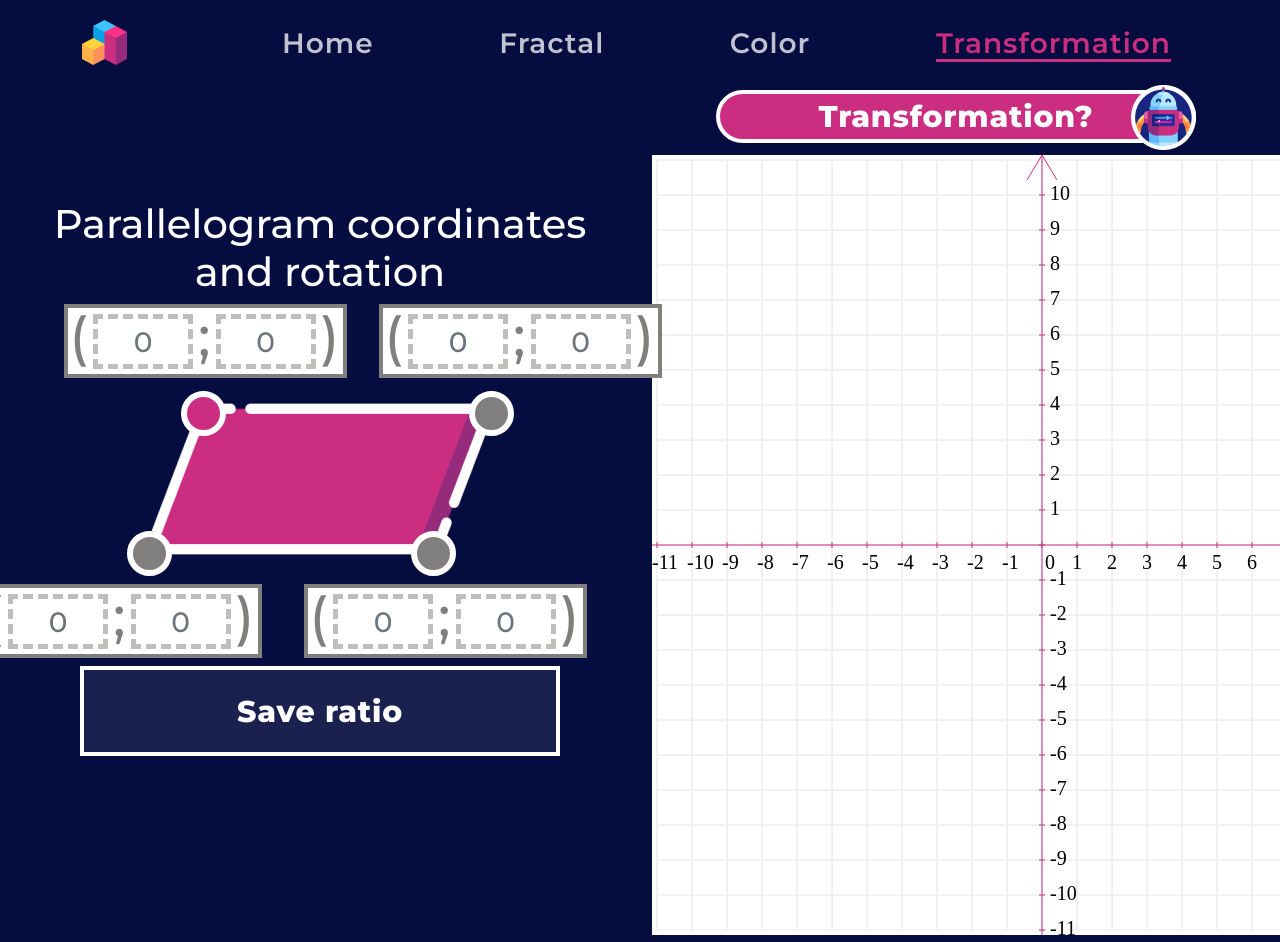
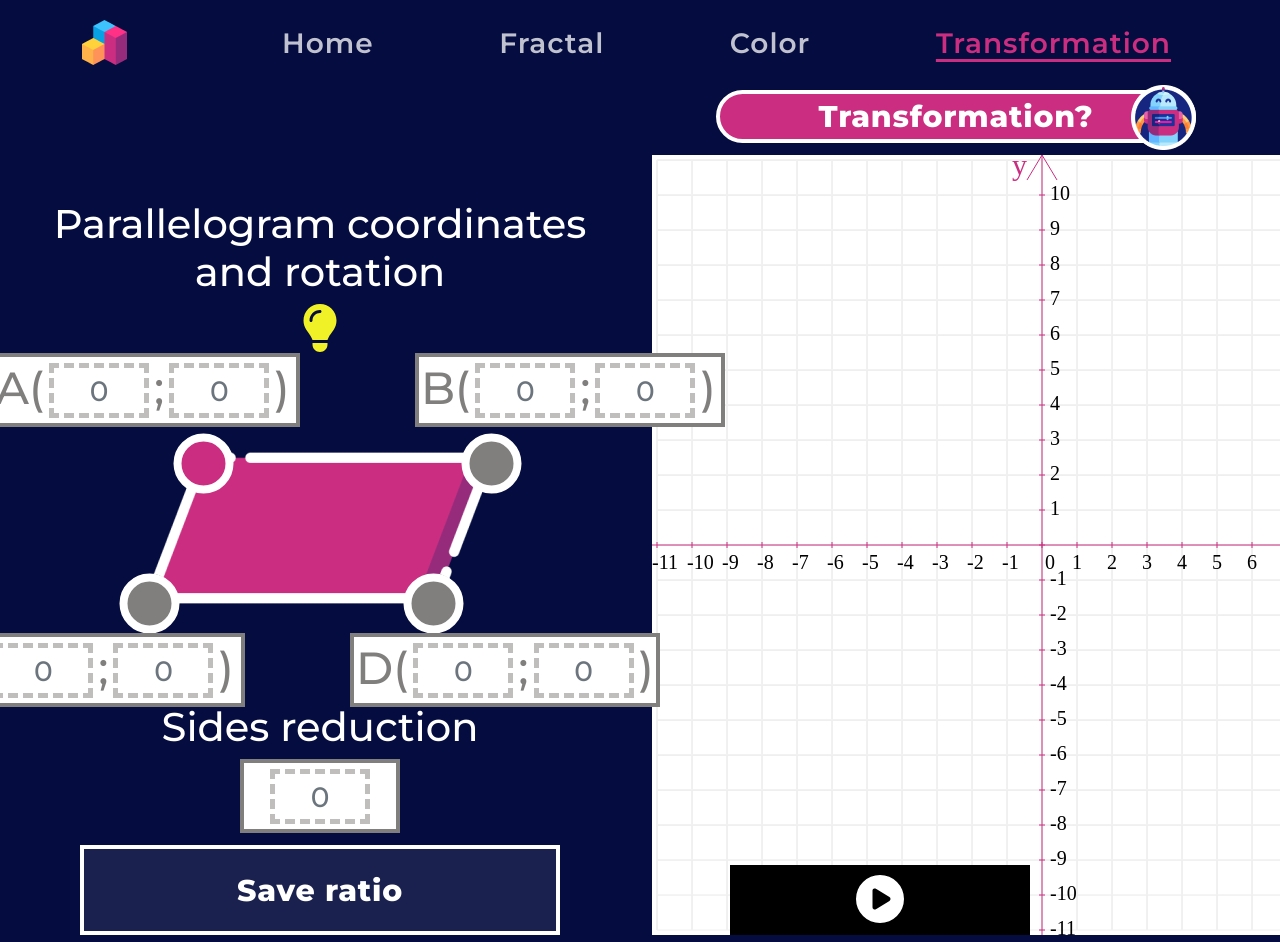
Before and after one commit to VettHor/Fractal, a React (Create React App) app: page /transformation in a window 1280 px wide. Shown: the top 942 px of the page. Built offline with nearby package versions, Linux system fonts and the light colour scheme.

Commit message:
Added parallelogram drawing with name coordinates

```diff
--- a/src/App.css
+++ b/src/App.css
@@ -1030,7 +1030,7 @@ input[type="checkbox"]:focus + .reverse-input-tick {
 }
 
 .radio-point {
-  -webkit-transform: scale(3);
+  -webkit-transform: scale(4);
   position: absolute;
 }
 
@@ -1064,6 +1064,11 @@ input[type="checkbox"]:focus + .reverse-input-tick {
   display: inline-block;
   visibility: visible;
   border: 2px solid white;
+}
+
+.radio-point:hover::after {
+  background-color: #962b7c;
+  transition: 0.3s;
 }
 
 .parallelogram-point-1 {
@@ -1109,8 +1114,9 @@ input[type="checkbox"]:focus + .reverse-input-tick {
 
 .transformation-input-h2 {
   color: #817E7E;
-  font-size: 55px;
-  margin-top: -4px;
+  font-size: 45px;
+  font-weight: 500;
+  margin-top: 4px;
 }
 
 .input-point-1-h2-margin {
@@ -1123,30 +1129,58 @@ input[type="checkbox"]:focus + .reverse-input-tick {
 
 .transformation-position {
   position: absolute;
-  width: 283px !important;
+  width: 310px !important;
   height: 74px !important;
 }
 
 .transformation-position-1 {
   margin-top: -350px !important;
-  margin-left: -230px;
+  margin-left: -350px;
 }
 
 .transformation-position-2 {
   margin-top: -350px !important;
-  margin-left: 400px;
+  margin-left: 500px;
 }
 
 .transformation-position-3 {
   margin-top: -70px !important;
-  margin-left: -400px;
+  margin-left: -460px;
 }
 
 .transformation-position-4 {
   margin-top: -70px !important;
-  margin-left: 250px;
+  margin-left: 370px;
 }
 
 .transformation .border-custom-line {
   border: solid 4px #817E7E;
 }
+
+/*Transformation panel*/
+.record-transformation-panel {
+  width: 300px;
+  height: 70px;
+  background-color: black;
+  position: absolute;
+  margin-top: 780px;
+  margin-left: 78px;
+}
+
+.mt-play-buttons {
+  margin-top: 10px;
+}
+
+.mt-play-buttons:hover {
+  color: #817E7E;
+  cursor: pointer;
+}
+
+.cursor-pointer-bulb {
+  color: rgb(241, 241, 40);
+}
+
+.cursor-pointer-bulb:hover {
+  cursor: pointer;
+  color: rgb(109, 109, 20);
+}
--- a/src/components/Transformation.js
+++ b/src/components/Transformation.js
@@ -4,6 +4,8 @@ import { Popout } from './Popout'
 import parallelogram from '../assets/img/parallelogram.png';
 import questionRobot from '../assets/img/question_robot.png';
 import questionRobotActive from '../assets/img/question_robot_active.png';
+import { FontAwesomeIcon } from "@fortawesome/react-fontawesome"
+import { faPlayCircle, faStopCircle, faPauseCircle, faLightbulb } from "@fortawesome/free-solid-svg-icons"
 
 export const Transformation = () => {
     const canvas = useRef(null);
@@ -13,16 +15,26 @@ export const Transformation = () => {
     const [point2, SetPoint2] = useState({x : '', y : ''});
     const [point3, SetPoint3] = useState({x : '', y : ''});
     const [point4, SetPoint4] = useState({x : '', y : ''});
+    const [reduction, SetReduction] = useState('');
+    const [isActiveDrawing, setIsActiveDrawing] = useState(false);
+    const [interval, setCurrInterval] = useState(null);
 
     useEffect(() => {
-        let context = canvas.current.getContext("2d");
-        context.fillStyle = "white";
-        context.fillRect(0, 0, canvas.current.width, canvas.current.height);
         drawCoordinateSystem();
     }, []);
 
+    useEffect(() => {
+        if(isActiveDrawing) {
+            canvas.current.getContext("2d").fillRect(0, 0, canvas.current.width, canvas.current.height);
+            drawParallelogram();
+        }
+    }, [point1, point2, point3, point4]);
+
     const drawCoordinateSystem = () => {
         let context = canvas.current.getContext("2d");
+        context.clearRect(0, 0, canvas.current.width, canvas.current.height);
+        context.fillStyle = "white";
+        context.fillRect(0, 0, canvas.current.width, canvas.current.height);
         for(var i = 5; i <= canvas.current.width; i += 35) {
             context.moveTo(i, 5);
             context.lineTo(i, canvas.current.height - 5);
@@ -74,6 +86,10 @@ export const Transformation = () => {
                     context.fillText(-(i - 5) / 35 + 11, canvas.current.width / 2 + 8, i + 5);
             }
         }
+        context.font = "30px serif";
+        context.fillStyle = "#CB2E81";
+        context.fillText('y', canvas.current.width / 2 - 30, 20);
+        context.fillText('x', canvas.current.width - 15, canvas.current.height / 2 + 30);
         context.strokeStyle = "#CB2E81";
         context.stroke();
     }
@@ -81,6 +97,13 @@ export const Transformation = () => {
     const setPopoutState = (state) => {
         setActivePopout(state)
         setOpenPopout(!state);
+    }
+
+    const isParallelogram = () => {
+        if(((point2.y - point1.y) / (point2.x - point1.x) === (point4.y - point3.y) / (point4.x - point3.x)) &&
+            ((point1.y - point3.y) / (point1.x - point3.x) === (point2.y - point4.y) / (point2.x - point4.x)))
+            return true;
+        return false;
     }
 
     const validateInputs = () => {
@@ -97,23 +120,104 @@ export const Transformation = () => {
                 document.getElementById(`p${i + 1}Y`).reportValidity();
                 return;
             }
-        })
+        });
+        if(reduction === '') {
+            document.getElementById('reduction').reportValidity();
+            return;
+        }
+
+        if(!isParallelogram()) {
+            alert("This is not parallelogram!")
+            return;
+        }
         drawParallelogram();
     }
 
+    const convertPointToRealCanvasPoint = (point) => {
+        const currZoom = 35;
+        return {
+            x: Number(point.x * currZoom + canvas.current.width / 2),
+            y: Number(-point.y * currZoom  + canvas.current.height / 2)
+        }
+    }
+
     const drawParallelogram = () => {
-        const currZoom = 35;
+        drawCoordinateSystem();
+        let realPoints = [convertPointToRealCanvasPoint(point1), convertPointToRealCanvasPoint(point2), convertPointToRealCanvasPoint(point3), convertPointToRealCanvasPoint(point4)];
         let context = canvas.current.getContext("2d");
         context.beginPath();
-        context.moveTo(Number(point1.x * currZoom + canvas.current.width / 2), Number(-point1.y * currZoom  + canvas.current.height / 2));
-        context.lineTo(Number(point2.x * currZoom + canvas.current.width / 2), Number(-point2.y * currZoom + canvas.current.height / 2));
-        context.lineTo(Number(point4.x * currZoom + canvas.current.width / 2), Number(-point4.y * currZoom + canvas.current.height / 2));
-        context.lineTo(Number(point3.x * currZoom + canvas.current.width / 2), Number(-point3.y * currZoom + canvas.current.height / 2));
-        context.lineTo(Number(point1.x * currZoom + canvas.current.width / 2), Number(-point1.y * currZoom  + canvas.current.height / 2));
+        context.moveTo(realPoints[0].x, realPoints[0].y);
+        context.lineTo(realPoints[1].x, realPoints[1].y);
+        context.lineTo(realPoints[3].x, realPoints[3].y);
+        context.lineTo(realPoints[2].x, realPoints[2].y);
+        context.lineTo(realPoints[0].x, realPoints[0].y);
         context.strokeStyle = "#CB2E81";
         context.fillStyle = "rgb(203, 46, 129, 0.2)";
         context.stroke();
         context.fill();
+
+        const movePointName = 5;
+        context.font = "20px serif";
+        context.fillStyle = "#CB2E81";
+        context.fillText(`A(${point1.x};${point1.y})`, realPoints[0].x - movePointName * 10, realPoints[0].y - movePointName);
+        context.fillText(`B(${point2.x};${point2.y})`, realPoints[1].x + movePointName, realPoints[1].y - movePointName);
+        context.fillText(`C(${point3.x};${point3.y})`, realPoints[2].x - movePointName * 10, realPoints[2].y + movePointName * 5);
+        context.fillText(`D(${point4.x};${point4.y})`, realPoints[3].x + movePointName, realPoints[3].y + movePointName * 5);
+        console.log(point1, point2, point3, point4);
+    }
+
+    const permanentDrawingParallelogram = () => {
+        let vectorFromCenterPoint = {
+            x: -(point1.x + point4.x) / 2,
+            y: -(point1.y + point4.y) / 2
+        };
+
+        SetPoint1({
+            x: point1.x + vectorFromCenterPoint.x,
+            y: point1.y + vectorFromCenterPoint.y
+        });
+        console.log(point1, {x : point1.x + vectorFromCenterPoint.x, y : point1.y + vectorFromCenterPoint.y});
+        SetPoint2({
+            x: point2.x + vectorFromCenterPoint.x,
+            y: point2.y + vectorFromCenterPoint.y
+        });
+        SetPoint3({
+            x: point3.x + vectorFromCenterPoint.x,
+            y: point3.y + vectorFromCenterPoint.y
+        });
+        SetPoint4({
+            x: point4.x + vectorFromCenterPoint.x,
+            y: point4.y + vectorFromCenterPoint.y
+        });
+    }
+
+    const startDrawingParallelogram = () => {
+        setCurrInterval(setInterval(() => {
+            permanentDrawingParallelogram();
+        }, 2500));
+    }
+
+    const stopDrawingParallelogram = () => {
+        clearInterval(interval);
+        setCurrInterval(null);
+    }
+
+    const setDefaultCoordinates = () => {
+        const defaultPoints = [
+            { x: 4, y: 3 },
+            { x: 9, y: 3 },
+            { x: 2, y: 1 },
+            { x: 7, y: 1 }
+        ];
+
+        defaultPoints.map((point, i) => {
+            document.getElementById(`p${i + 1}X`).value = point.x;
+            document.getElementById(`p${i + 1}Y`).value = point.y;
+        })
+        SetPoint1(defaultPoints[0]);
+        SetPoint2(defaultPoints[1]);
+        SetPoint3(defaultPoints[2]);
+        SetPoint4(defaultPoints[3]);
     }
 
     return(
@@ -132,6 +236,11 @@ export const Transformation = () => {
                         <Col xs={12} md={6} xl={6}>
                             <div className='transformation-left-side'>
                                 <h1>Parallelogram coordinates and rotation</h1>
+                                <FontAwesomeIcon icon={faLightbulb} size="3x" className='cursor-pointer-bulb'
+                                    onClick={() => {
+                                        setDefaultCoordinates();
+                                    }}
+                                />
                                 <Form>
                                     <img src={parallelogram} alt="parallelogram"></img>
                                     { Array.from({length: 4}).map((_, i) => {
@@ -146,7 +255,7 @@ export const Transformation = () => {
                                             <Form.Group>
                                                 <Row className="justify-content-center">
                                                     <div className='d-flex input-point parallelogram-input-point-1'>
-                                                        <h2 className='transformation-input-h2 input-point-1-h2-margin'>(</h2>
+                                                        <h2 className='transformation-input-h2 input-point-1-h2-margin'>A(</h2>
                                                         <Form.Control
                                                             className="transformation-input fs-3 rounded-0 dotted-input-transformation text-center"
                                                             placeholder='0'
@@ -183,7 +292,7 @@ export const Transformation = () => {
                                             <Form.Group>
                                                 <Row className="justify-content-center">
                                                     <div className='d-flex input-point parallelogram-input-point-1'>
-                                                        <h2 className='transformation-input-h2 input-point-1-h2-margin'>(</h2>
+                                                        <h2 className='transformation-input-h2 input-point-1-h2-margin'>B(</h2>
                                                         <Form.Control
                                                             className="transformation-input fs-3 rounded-0 dotted-input-transformation text-center"
                                                             placeholder='0'
@@ -220,7 +329,7 @@ export const Transformation = () => {
                                             <Form.Group>
                                                 <Row className="justify-content-center">
                                                     <div className='d-flex input-point parallelogram-input-point-1'>
-                                                        <h2 className='transformation-input-h2 input-point-1-h2-margin'>(</h2>
+                                                        <h2 className='transformation-input-h2 input-point-1-h2-margin'>C(</h2>
                                                         <Form.Control
                                                             className="transformation-input fs-3 rounded-0 dotted-input-transformation text-center"
                                                             placeholder='0'
@@ -257,7 +366,7 @@ export const Transformation = () => {
                                             <Form.Group>
                                                 <Row className="justify-content-center">
                                                     <div className='d-flex input-point parallelogram-input-point-1'>
-                                                        <h2 className='transformation-input-h2 input-point-1-h2-margin'>(</h2>
+                                                        <h2 className='transformation-input-h2 input-point-1-h2-margin'>D(</h2>
                                                         <Form.Control
                                                             className="transformation-input fs-3 rounded-0 dotted-input-transformation text-center"
                                                             placeholder='0'
@@ -285,6 +394,28 @@ export const Transformation = () => {
                                                         />
                                                         <h2 className='transformation-input-h2'>)</h2>
                                                     </div>
+                                                </Row>
+                                            </Form.Group>
+                                        </div>
+                                    </Row>
+
+                                    <Row className="justify-content-center">
+                                        <h1>Sides reduction</h1>
+                                        <div className='bg-white border-custom-line color-position w-25'>
+                                            <Form.Group>
+                                                <Row className="justify-content-center">
+                                                    <Form.Control
+                                                        className="transformation-input fs-3 rounded-0 dotted-input-transformation text-center"
+                                                        placeholder='0'
+                                                        type="number"
+                                                        id='reduction'
+                                                        name="reduction"
+                                                        pattern="[1-9][0-9]*"
+                                                        onChange={(event) => SetReduction(event.target.value)}
+                                                        onInvalid={e => e.target.setCustomValidity('Введіть чисельник дробу, що задає відношення поділу')}
+                                                        onInput={e => e.target.setCustomValidity('')}
+                                                        required
+                                                    />
                                                 </Row>
                                             </Form.Group>
                                         </div>
@@ -318,8 +449,32 @@ export const Transformation = () => {
                                         </button>
                                     </div>
                                 </div>
+
+                                <div className='record-transformation-panel justify-content-center text-center'>
+                                    { isActiveDrawing ?
+                                        <div>
+                                            <FontAwesomeIcon icon={faPauseCircle} size="3x" className='mt-play-buttons'
+                                                onClick={() => {
+                                                    setIsActiveDrawing(false);
+                                                    stopDrawingParallelogram();
+                                                }}
+                                            />
+                                            <FontAwesomeIcon icon={faStopCircle} size="3x" className='mt-play-buttons'
+                                                onClick={() => setIsActiveDrawing(false)}
+                                            />
+                                        </div> :
+                                        <div>
+                                            <FontAwesomeIcon icon={faPlayCircle} size="3x" className='mt-play-buttons'
+                                                onClick={() => {
+                                                    setIsActiveDrawing(true);
+                                                    startDrawingParallelogram();
+                                                }}
+                                            />
+                                        </div>
+                                    }
+                                </div>
+
                                 <canvas ref={canvas} width={'780xp'} height={'780px'} className="transformation-canvas">
-
                                 </canvas>
                             </div>
                         </Col>
```
